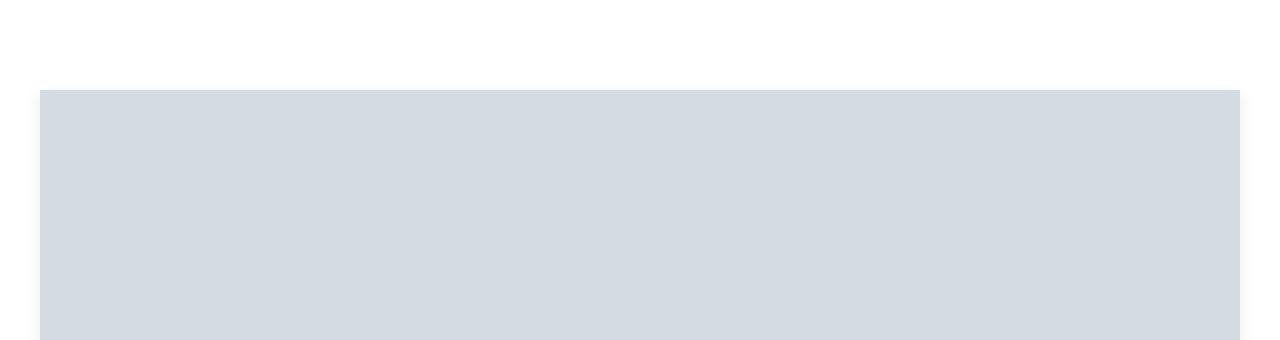
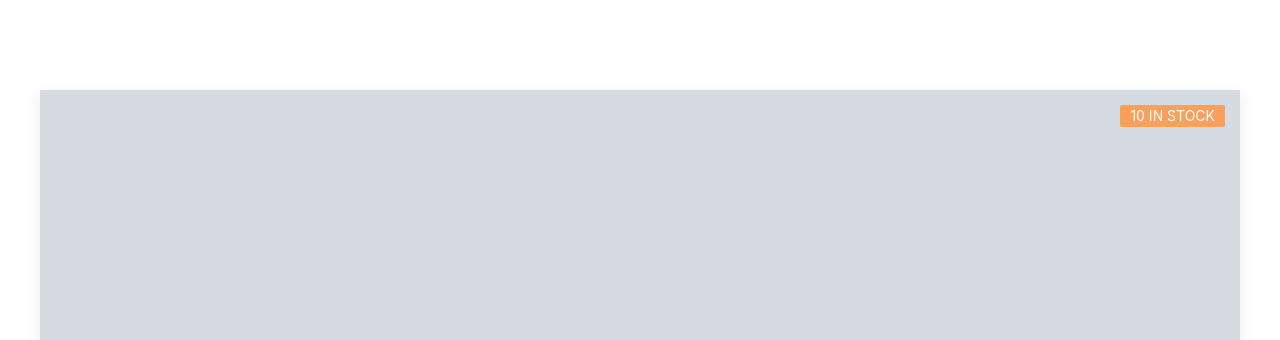
Before and after one commit to jimmykamau/ilara, a Django app: page / in a window 1280 px wide. Shown: the part 80-420 px from the top of the page. Run offline with Django 4.2, Linux system fonts and the light colour scheme; a user stored in the database is signed in; tables that the repository leaves empty hold one stand-in row (values such as "Sample post"); grey boxes marked "Sample" are stand-in pictures; parts of the project's set-up code (start-up, migrations or seed data) failed here and were passed over.

Commit message:
Show badge on low stock quantity

```diff
--- a/web/templates/checkout/storefront.html
+++ b/web/templates/checkout/storefront.html
@@ -15,6 +15,9 @@
                             <img src="{{ product.image.url }}" class="uk-width-expand" alt="">
                         </div>
                         <div class="uk-card-body">
+                            {% if product.stock_quantity <= 10 %}
+                                <div class="uk-card-badge uk-label-warning">{{ product.stock_quantity }} in stock</div>
+                            {% endif %}
                             <h3 class="uk-card-title">{{ product.name }}</h3>
                             <p>{{ product.description|truncatechars:200 }}</p>
                         </div>
```
